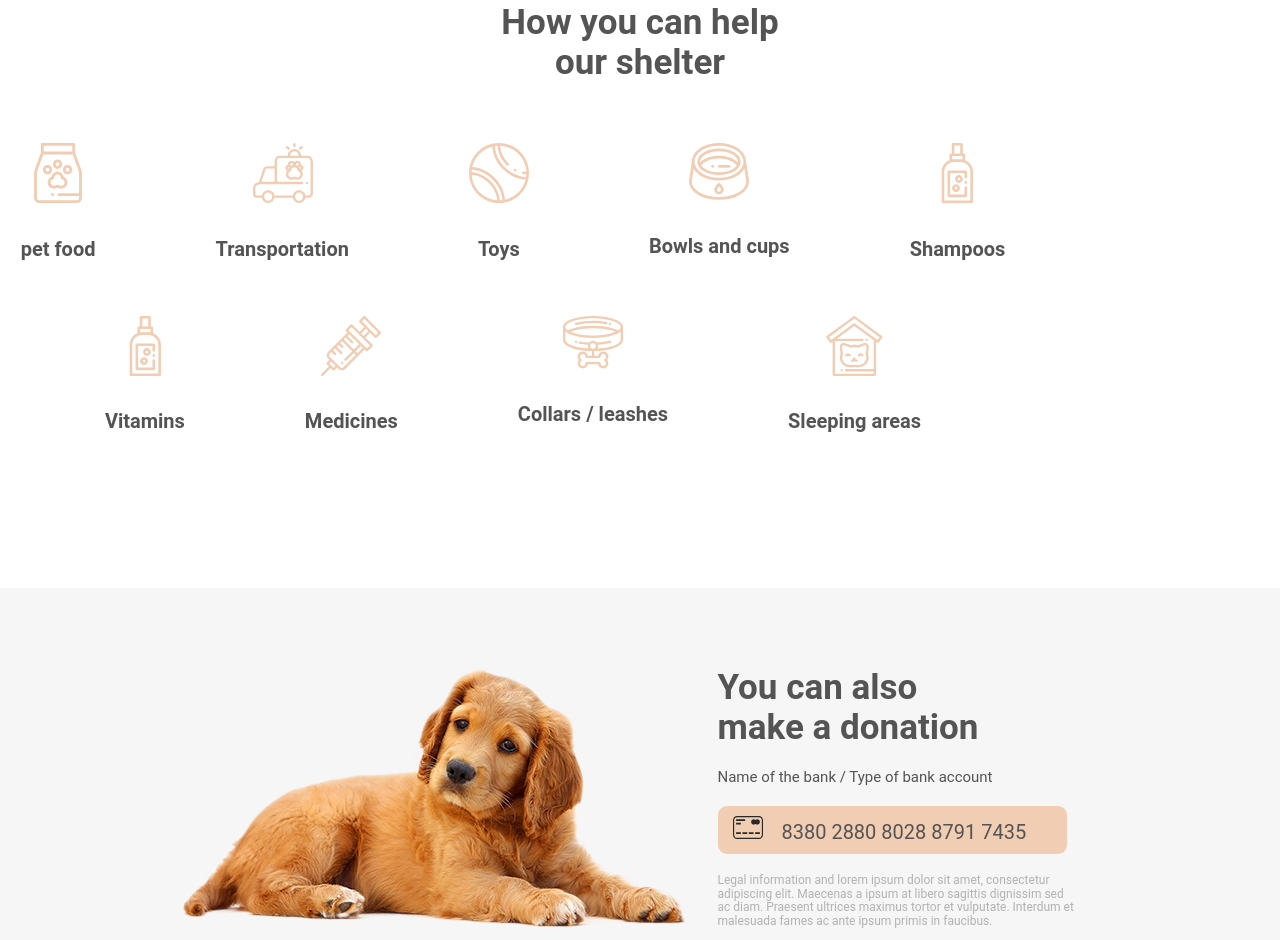
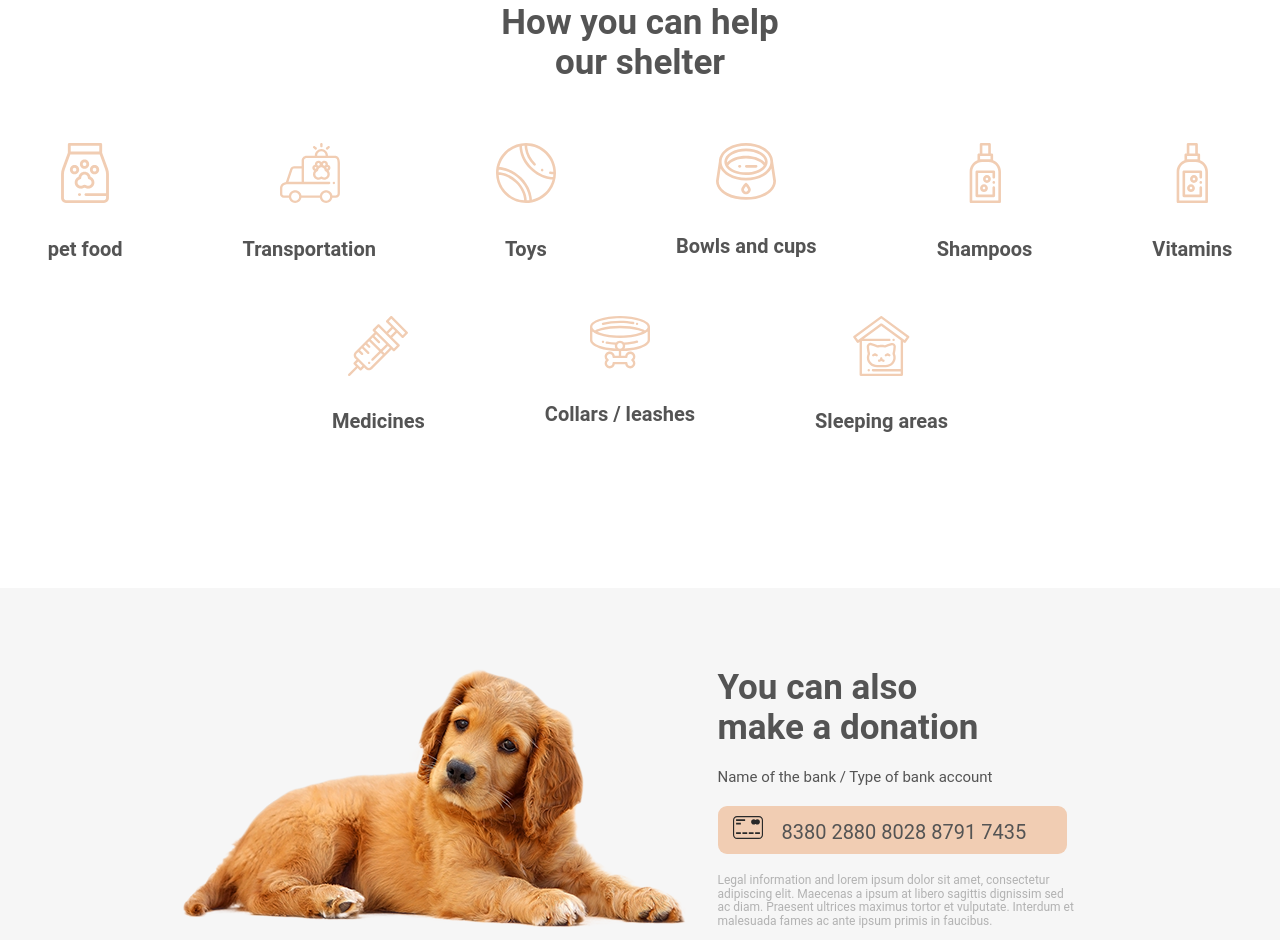
Before and after one commit to reykyt/Cozy-Home, a plain HTML site: page index.html in a window 1280 px wide. Shown: the part 2351-3291 px from the top of the page. Drawn offline with nearby package versions, Linux system fonts and the light colour scheme.

Commit message:
Add files via upload

```diff
--- a/css/style.css
+++ b/css/style.css
@@ -284,9 +284,7 @@ a {
     display: flex;
     justify-content: center;
     flex-wrap: wrap;
-
     margin-bottom: 100px;
-    max-width: 1026px;
     column-gap: 120px;
 }
 
```
